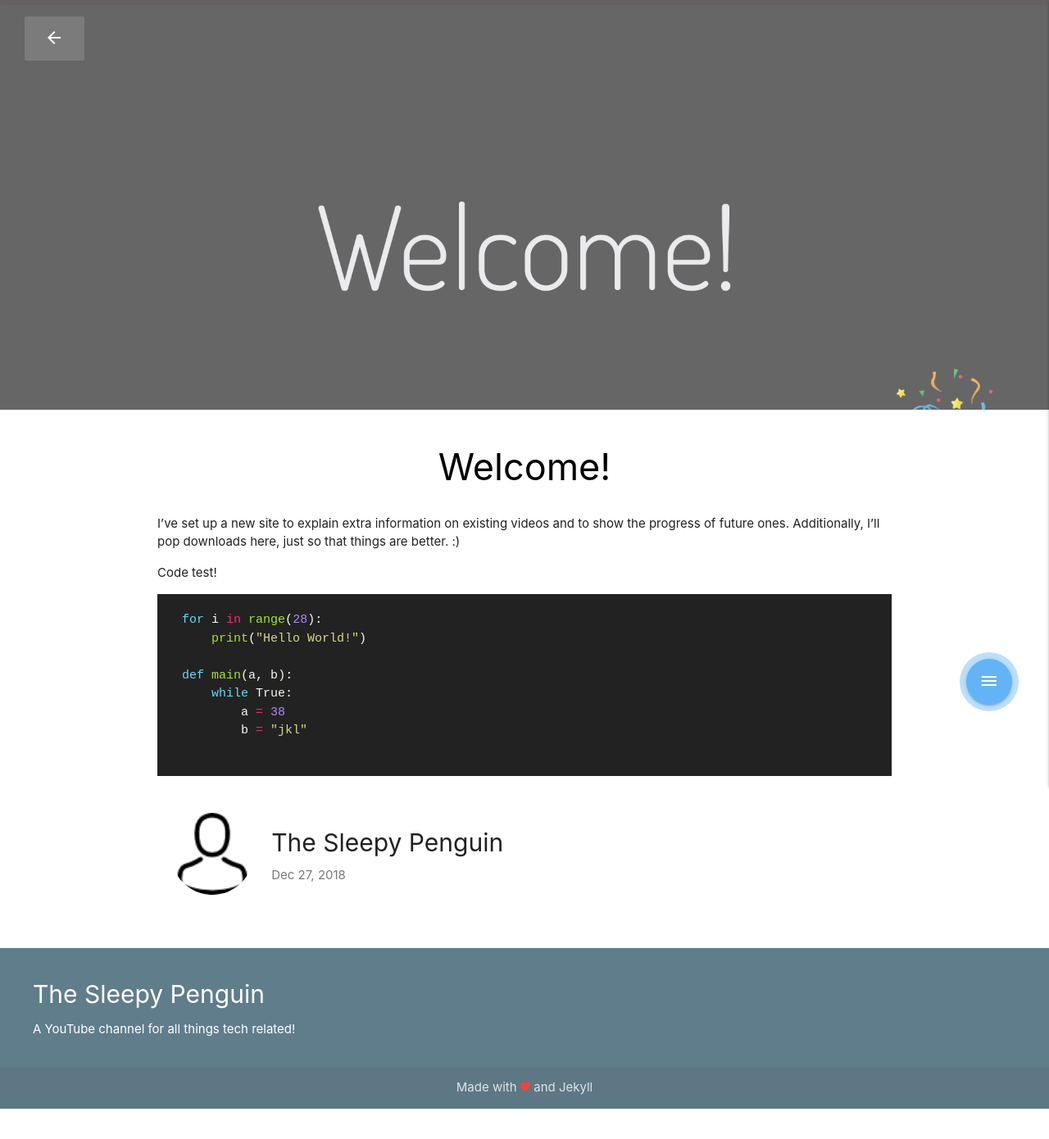
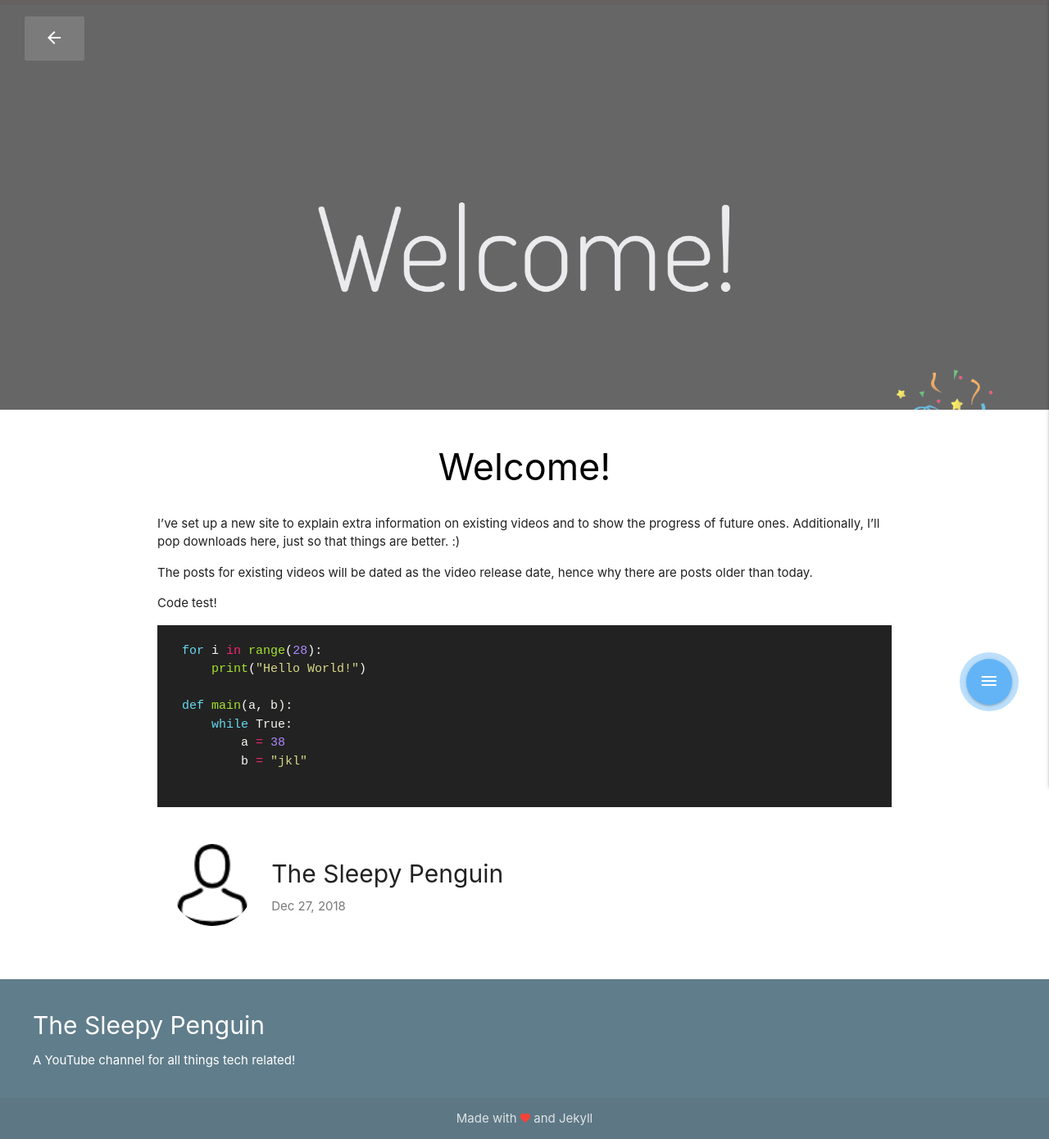
Before and after one commit to TheSleepyPenguin/TheSleepyPenguin.github.io, a Jekyll site: the page built from _posts/2018-12-27-welcome.md, in a window 1280 px wide. Shown: the whole page at 82% size. Built offline with Jekyll 4.4.1, drawn with Linux system fonts in a browser that asks for light colours; nearby versions of some CDN libraries; before the commit the page ends 1353 px from its top, so only the background shows below that.

```diff
--- a/_posts/2018-12-27-welcome.md
+++ b/_posts/2018-12-27-welcome.md
@@ -4,11 +4,13 @@ title: "Welcome!"
 author: "The Sleepy Penguin"
 date: "27 December 2018"
 exerpt: "An introductory post on things"
-banner: "2018-12-27-welcome/Thumbnail.png"
+banner: "welcome/Thumbnail.png"
 tags: [miscellaneous, blog]
 ---
 
 I've set up a new site to explain extra information on existing videos and to show the progress of future ones. Additionally, I'll pop downloads here, just so that things are better. :)
+
+The posts for existing videos will be dated as the video release date, hence why there are posts older than today.
 
 Code test!
 
```
Also changed, not shown: _posts/2017-09-02-win10-look-like-win7.md (+1 -1 lines), images/welcome/Thumbnail.png (renamed from images/2018-12-27-welcome/Thumbnail.png), 2 other files.
